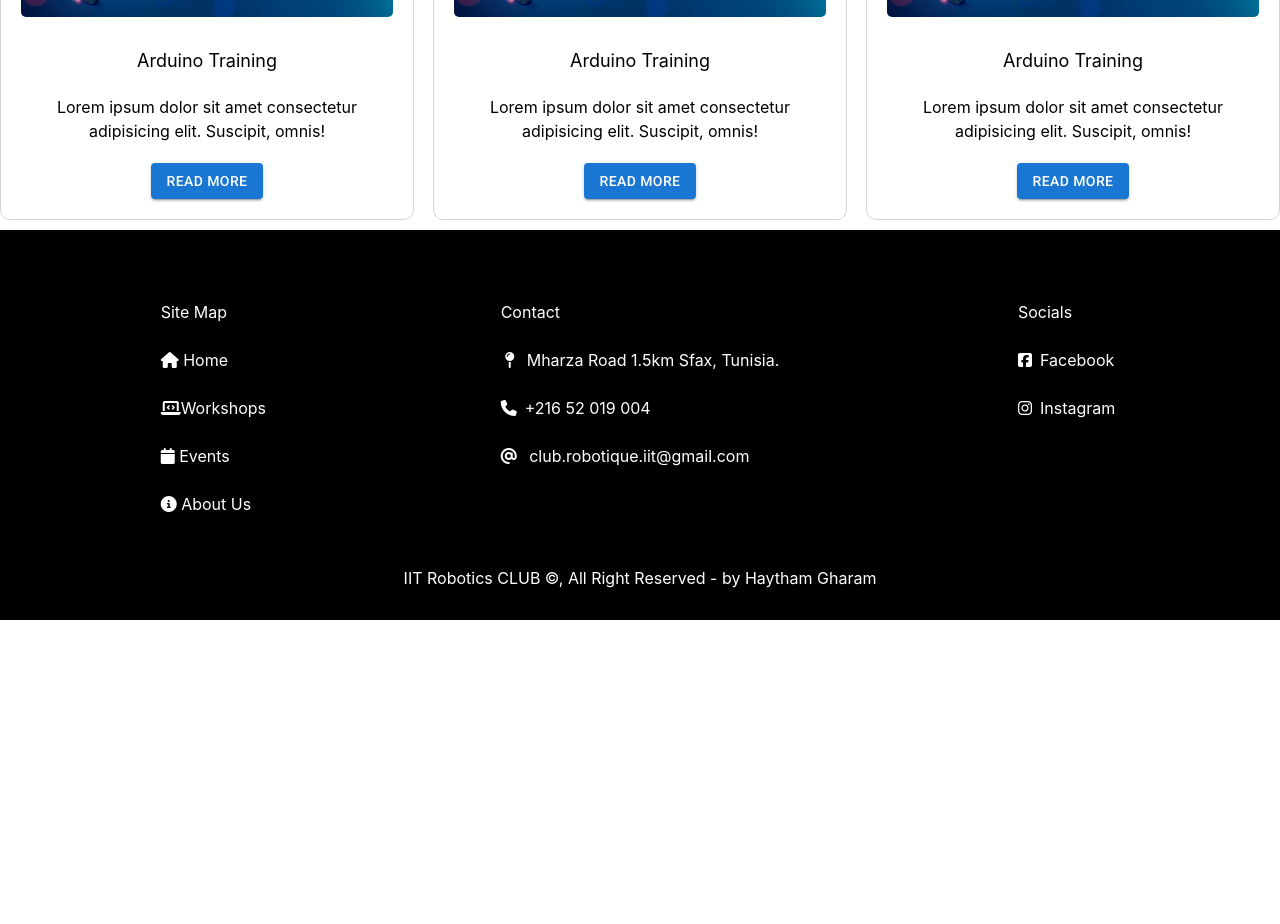
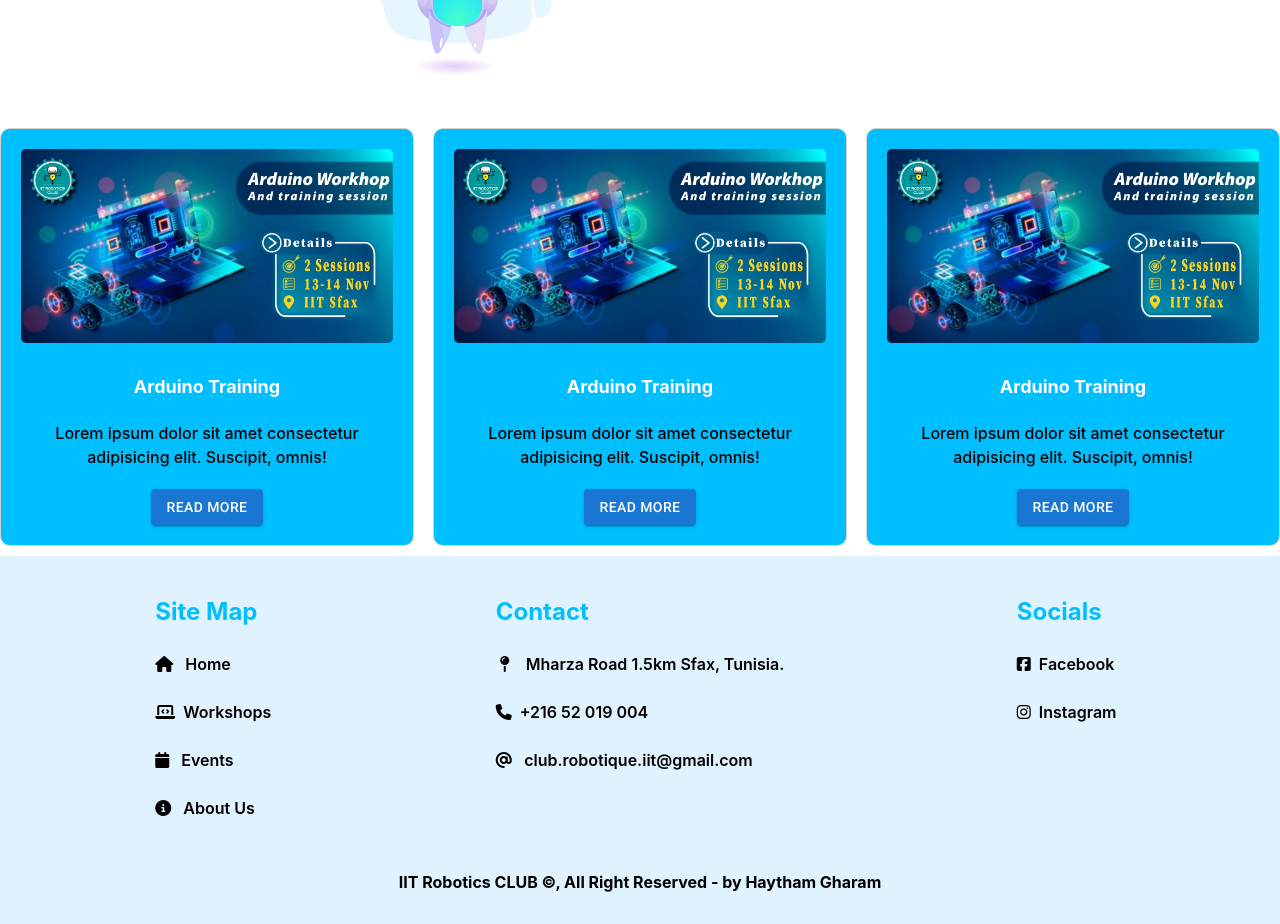
Before and after one commit to HaythamGharam/Robotics-Stage, a React (Create React App) app in the folder robotics/: page / in a window 1280 px wide. Shown: the part 2100-3024 px from the top of the page. Before the commit the page ends 2720 px from the top, so only its background shows below. Built offline with nearby package versions, Linux system fonts and the light colour scheme.

Commit message:
Footer update and home page activities done

```diff
--- a/robotics/package.json
+++ b/robotics/package.json
@@ -12,7 +12,7 @@
     "@testing-library/user-event": "^13.5.0",
     "react": "^18.2.0",
     "react-dom": "^18.2.0",
-    "react-router-dom": "^5.2.0",
+    "react-router-dom": "^6.3.0",
     "react-scripts": "5.0.1",
     "web-vitals": "^2.1.4"
   },
--- a/robotics/src/App.js
+++ b/robotics/src/App.js
@@ -5,20 +5,19 @@ import '@fontsource/roboto/700.css';
 import Navbar from "./components/navbar/Navbar";
 import Footer from './components/footer/Footer';
 import Home from "./components/home/Home";
-import { BrowserRouter, Route, Switch } from "react-router-dom";
-// import About from "./components/about/About";
+import About from "./components/about/About";
+import { BrowserRouter, Route, Routes } from "react-router-dom";
 
 function App() {
   return (
     <BrowserRouter>
       <div className="App">
         <Navbar />
-
-        <Switch>
-          <Route exact path="/" component={Home} />
-        </Switch>
+        <Routes>
+          <Route path="/" element={<Home/>} />
+          <Route path="/about" element={<About/>} />
+        </Routes>
         <Footer />
-
       </div>
     </BrowserRouter>
   );
--- a/robotics/src/components/about/About.js
+++ b/robotics/src/components/about/About.js
@@ -0,0 +1,9 @@
+const About = () => {
+  return (
+    <>
+      <h1>About us</h1>
+    </>
+  )
+}
+
+export default About
--- a/robotics/src/components/footer/Footer.css
+++ b/robotics/src/components/footer/Footer.css
@@ -6,12 +6,12 @@
 .row{
 	display: grid;
 	grid-template-columns: 1fr 1fr 1fr;
-	color: white;
+	color: black;
 }
 
 .row2{
 	display: grid;
-	color: white;
+	color: black;
 }
 
 .row > ul{
@@ -24,8 +24,12 @@
 }
 
 .footer{
-	background-color: black;
-    padding: 70px 0 0 0;
+	background-color: rgb(224 242 254);
+    padding: 40px 0 0 0;
+}
+
+.footer-title{
+	color: deepskyblue;
 }
 
 .col{
@@ -33,7 +37,7 @@
 }
 
 .site-nav {
-	color: white;
+	color: black;
 	display: block;
 }
 
--- a/robotics/src/components/footer/Footer.js
+++ b/robotics/src/components/footer/Footer.js
@@ -9,71 +9,71 @@ const Footer = () => {
         <div className="row">
           {/* Column1 */}
           <div className="nav-map">
-            <h4>Site Map</h4> <br />
+            <h1 className="font-bold footer-title">Site Map</h1> <br />
             <ul>
               <Link to="/" className="site-nav">
                 <i className="fas fa-home"></i>
-                &nbsp;Home
+                <span className="font-semibold pl-3">Home</span>
               </Link>
               <br />
               <Link to="/" className="site-nav ">
                 <i className="fas fa-laptop-code"></i>
-                Workshops
+                <span className="font-semibold pl-2">Workshops</span>
               </Link>
               <br />
               <Link to="/" className="site-nav ">
               <i className="fas fa-calendar"></i>
-                &nbsp;Events
+                <span className="font-semibold pl-3">Events</span>
               </Link>
               <br />
               <Link to="/about" className="site-nav">
                 <i className="fas fa-info-circle"></i>
-                &nbsp;About Us
+                <span className="font-semibold pl-3">About Us</span>
               </Link>
             </ul>
           </div>
           {/* Column2 */}
           <div className="col contact">
-            <h4>Contact</h4> <br />
+            <h1 className="font-bold footer-title">Contact</h1> <br />
             <ul>
               <li className="pl-1">
                 <i className="fas fa-map-pin"></i>
-                <span className="pl-3">
+                <span className="pl-4 font-semibold">
                   Mharza Road 1.5km Sfax, Tunisia.
                 </span>
               </li>
               <br />
               <li>
                 <i className="fas fa-phone"></i>
-                <span className="pl-2">+216 52 019 004</span>
+                <span className="pl-2 font-semibold">+216 52 019 004</span>
               </li>
               <br />
               <li>
                 <i className="fas fa-at"></i>{" "}
-                <span className="pl-2">club.robotique.iit@gmail.com</span>
+                <span className="pl-2 font-semibold">club.robotique.iit@gmail.com</span>
               </li>
             </ul>
           </div>
           {/* Column3 */}
           <div className="col socials">
-            <h4>Socials</h4> <br />
+            <h1 className="font-bold footer-title">Socials</h1 > <br />
             <ul>
               <a href="https://www.facebook.com/IITRoboticsCLUB/" target="_blank">
                 <i className="fab fa-facebook-square"></i>
-                <span className="pl-2">Facebook</span>
+                <span className="pl-2 font-semibold">Facebook</span>
               </a>
               <br />
               <br />
               <a href="https://www.instagram.com/IITRoboticsCLUB/" target="_blank">
                 <i className="fab fa-instagram"></i>
-                <span className="pl-2">Instagram</span>
+                <span className="pl-2 font-semibold">Instagram</span>
               </a>
 
             </ul>
           </div>
         </div>
         <div className="row2">
-          <p className="copyright">
+          <p className="copyright font-bold">
             IIT Robotics CLUB &copy;, All Right Reserved - by Haytham Gharam
           </p>
         </div>
--- a/robotics/src/components/home/Home.js
+++ b/robotics/src/components/home/Home.js
@@ -4,7 +4,7 @@ import {} from "./home.css";
 import yessine from "../../images/members/yessine.jpg";
 import committee from "../../images/members-section-cover.png";
 import arduino from "../../images/arduino-training.jpg";
-import event from "../../images/arduino-training.jpg";
+import activities from "../../images/activities-section-cover.png";
 import Button from "@mui/material/Button";
 import Dialog from "@mui/material/Dialog";
 import DialogActions from "@mui/material/DialogActions";
@@ -74,12 +74,12 @@ const Home = () => {
               >
                 <a href="https://facebook.com" target="_blank">
                   <button className="facebook">
-                    <i class="fab fa-facebook"></i>
+                    <i className="fab fa-facebook"></i>
                   </button>
                 </a>
                 <a href="https://linkedin.com" target="_blank">
                   <button className="linkedin">
-                    <i class="fab fa-linkedin"></i>
+                    <i className="fab fa-linkedin"></i>
                   </button>
                 </a>
               </div>
@@ -112,11 +112,17 @@ const Home = () => {
 
       {/* activities region start */}
       <section>
+        <div className="title-area flex justify-center items-center md:my-10">
+          <img src={activities} alt="cover" className="w-64 h-64" />
+          <h1 className="section-title text-center font-bold text-4xl">
+            Our Latest Activities
+          </h1>
+        </div>
         <div className="activities-display">
           <div className="activity">
             <img src={arduino} alt="#" className="act-img" />
-            <h3 className="act-title">Arduino Training</h3>
-            <p>
+            <h3 className="act-title text-white font-bold">Arduino Training</h3>
+            <p className="font-medium">
               Lorem ipsum dolor sit amet consectetur adipisicing elit. Suscipit,
               omnis!
             </p>
@@ -150,8 +156,8 @@ const Home = () => {
           </div>
           <div className="activity">
             <img src={arduino} alt="#" className="act-img" />
-            <h3 className="act-title">Arduino Training</h3>
-            <p>
+            <h3 className="act-title text-white font-bold">Arduino Training</h3>
+            <p className="font-medium">
               Lorem ipsum dolor sit amet consectetur adipisicing elit. Suscipit,
               omnis!
             </p>
@@ -185,8 +191,8 @@ const Home = () => {
           </div>
           <div className="activity">
             <img src={arduino} alt="#" className="act-img" />
-            <h3 className="act-title">Arduino Training</h3>
-            <p>
+            <h3 className="act-title text-white font-bold">Arduino Training</h3>
+            <p className="font-medium">
               Lorem ipsum dolor sit amet consectetur adipisicing elit. Suscipit,
               omnis!
             </p>
--- a/robotics/src/components/home/home.css
+++ b/robotics/src/components/home/home.css
@@ -80,6 +80,7 @@
   flex-direction: column;
   gap: 20px;
   text-align: center;
+  background-color: deepskyblue;
 }
 .act-img {
   margin-bottom: 10px;
```
Also changed, not shown: robotics/src/images/activities-section-cover.png (added), 1 other file (tests, documents, lock files or other folders).
